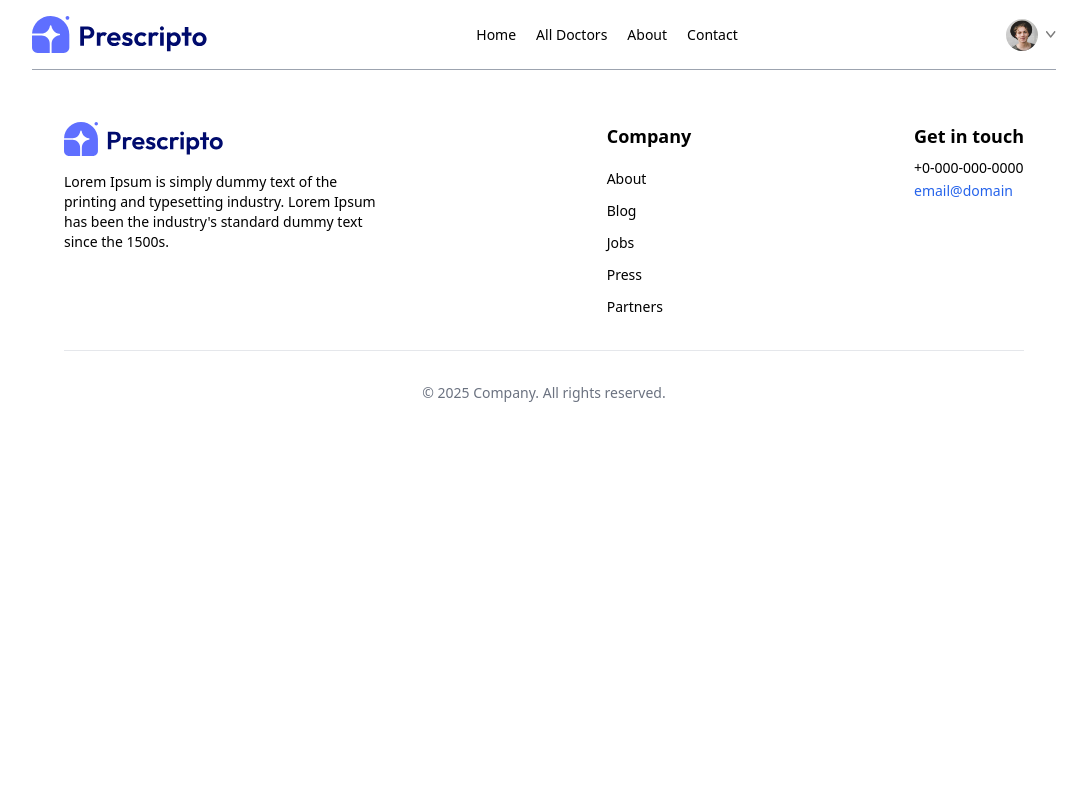
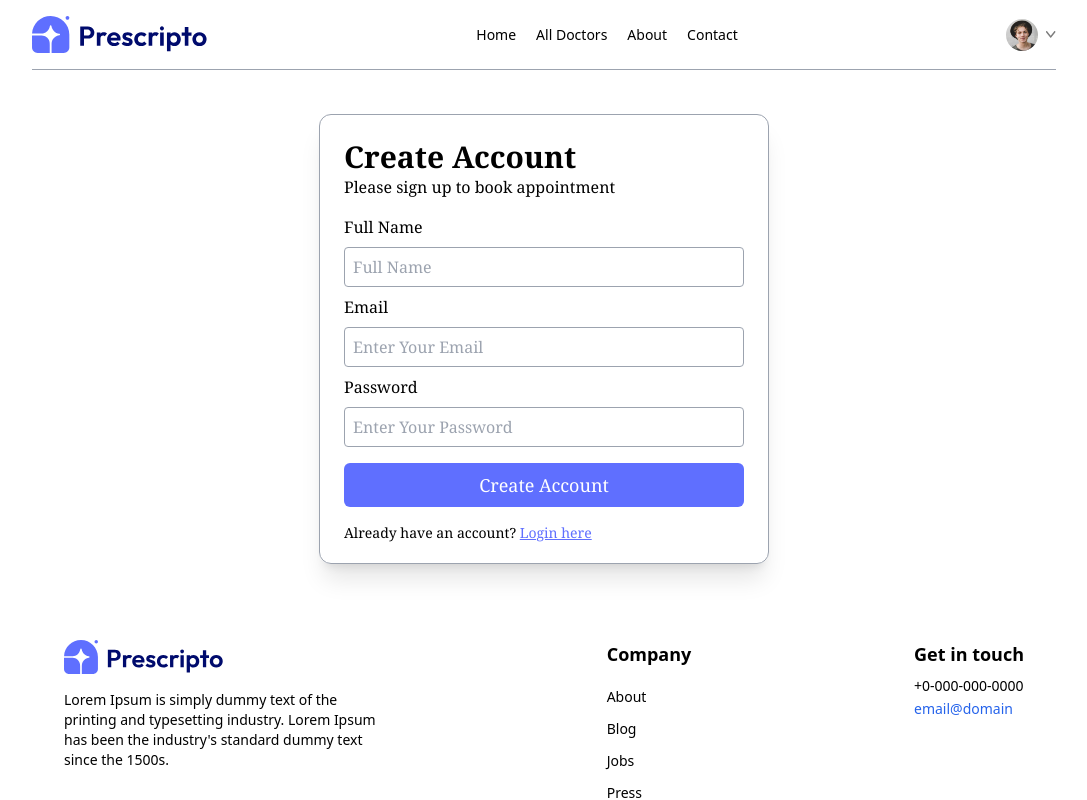
Before and after one commit to upadhyayvaibhav229/Doctor_Appointment_booking-site, a React (Vite) app in the folder Fronted/: page /login in a window 1280 px wide. Shown: the top 800 px of the page, without its empty margins (96-1183 px from the left). Built offline with nearby package versions, Linux system fonts and the light colour scheme.

Commit message:
commited

```diff
--- a/Fronted/src/Components/Banner.jsx
+++ b/Fronted/src/Components/Banner.jsx
@@ -4,7 +4,7 @@ import { useNavigate } from "react-router-dom";
 const Banner = () => {
     const navigate = useNavigate();
   return (
-    <div className="flex flex-col md:flex-row bg-primary rounded-lg px-6 md:px-10 lg:px-20 mt-10 ">
+    <div className="flex flex-col md:flex-row bg-primary rounded-lg px-6 md:px-10 lg:px-20 mt-10 w-full ">
       {/* Left Side */}
       <div className="md:w-1/2 flex flex-col items-center md:items-start text-center md:text-left justify-center gap-6 md:py-[10vw]">
         <p className="text-3xl md:text-4xl lg:text-5xl font-semibold text-white leading-tight">
--- a/Fronted/src/Pages/Login.jsx
+++ b/Fronted/src/Pages/Login.jsx
@@ -1,9 +1,32 @@
 import React from 'react'
+import { Link } from 'react-router-dom'
 
 const Login = () => {
   return (
+    <div className='flex flex-col border border-b border-gray-400 shadow-xl w-[450px] h-[450px] p-6 mx-auto my-11 space-y-4 rounded-xl font-serif'>
     <div>
 
+      <h1 className='text-3xl font-semibold'>Create Account</h1>
+      <p className='text-md'>Please sign up to book appointment</p>
+    </div>
+      <div className='flex flex-col mt-5 space-y-2'>
+
+      <label>Full Name</label>
+      <input placeholder='Full Name' type="text"  className='border border-b border-gray-400 h-10 rounded p-2'/>
+      <label>Email</label>
+      <input type="email" placeholder='Enter Your Email'  className='border border-b border-gray-400 h-10 rounded p-2'/>
+      <label>Password</label>
+      <input type="password" placeholder='Enter Your Password'  className='border border-b border-gray-400 h-10 rounded p-2'/>
+      </div>
+
+
+
+      <button type="button" className='bg-primary hover:bg-blue-700 text-white p-2 rounded-md text-lg '>Create Account</button>
+
+      <div className='mt-5'>
+
+      <p className='text-sm'>Already have an account? <a className='text-primary underline' href="#login">Login here</a></p>
+      </div>
     </div>
   )
 }
```
